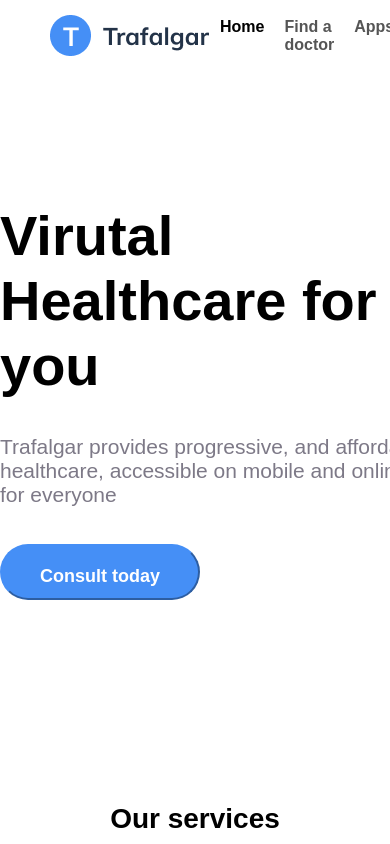
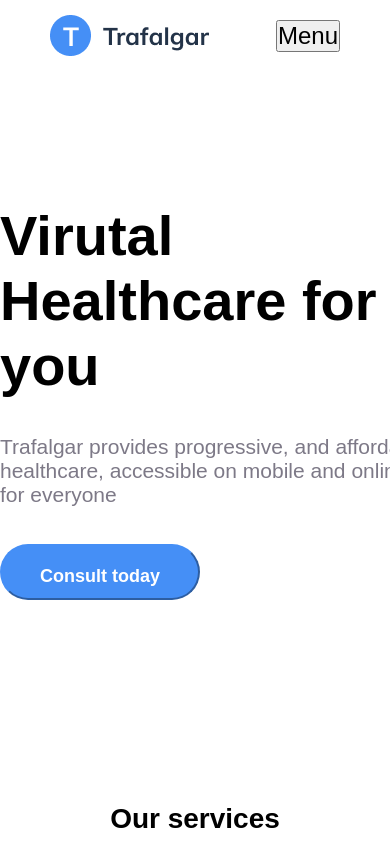
Before and after one commit to DUT-Info-Montreuil/2025_R4A10_SASIKUMAR_REGAN, an Angular app in the folder tp2/: page / in a window 390 px wide. Shown: the top 844 px of the page. Built offline with nearby package versions, Linux system fonts and the light colour scheme.

Commit message:
header avec bouton menu responsive fait

```diff
--- a/tp2/src/app/components/header/header.component.html
+++ b/tp2/src/app/components/header/header.component.html
@@ -9,4 +9,6 @@
     <a href="#">Testimonials</a>
     <a href="#">About us</a>
   </nav>
+    <button class="menu-btn">Menu</button>
+
 </header>
--- a/tp2/src/app/components/header/header.component.scss
+++ b/tp2/src/app/components/header/header.component.scss
@@ -5,23 +5,54 @@
   padding: 15px 50px;
   background: white;
 }
+
 .logo {
   display: flex;
   align-items: center;
 }
+
 .logo img {
   margin-right: 10px;
 }
+
 .nav {
   display: flex;
   gap: 20px;
 }
+
 .nav a {
   text-decoration: none;
   color: #555;
   font-size: 16px;
 }
-.nav, .nav a.active {
+
+.nav a.active {
   color: black;
   font-weight: bold;
 }
+
+.menu-btn {
+  display: none;
+  font-size: 24px;
+  cursor: pointer;
+}
+
+@media screen and (max-width: 600px) {
+  .nav {
+    display: none;
+  }
+
+  .menu-btn {
+    display: block;
+  }
+}
+
+@media screen and (min-width: 1200px) {
+  .nav {
+    display: flex;
+  }
+
+  .menu-btn {
+    display: none;
+  }
+}
```
